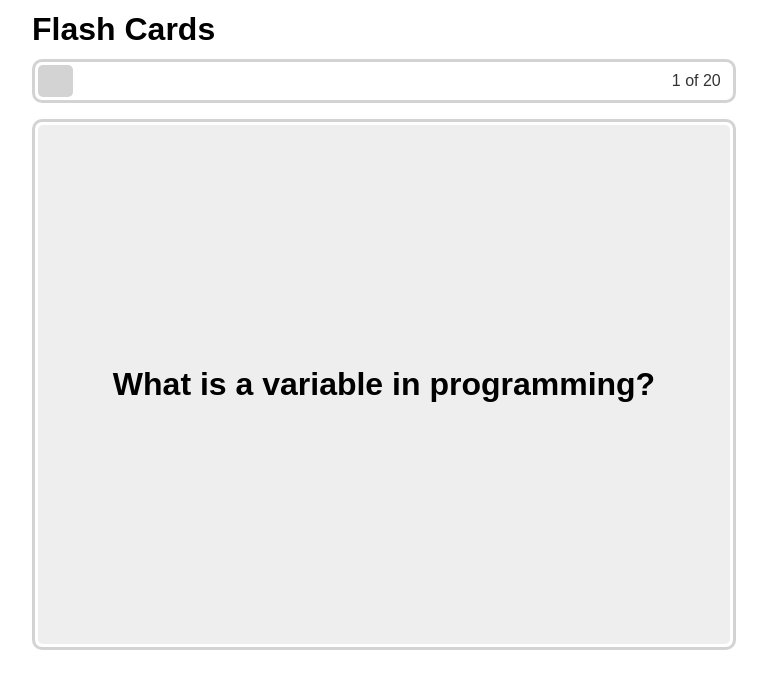
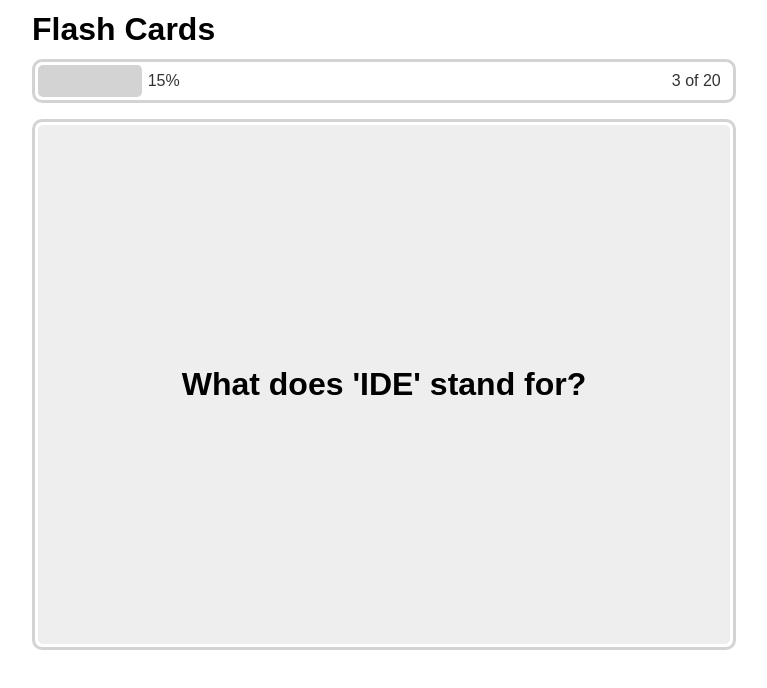
Before and after one commit to MrRyt247/flash-card-app, a SvelteKit app: page / in a window 1280 px wide. Shown: the top 688 px of the page, without its empty margins (256-1023 px from the left). Built offline with nearby package versions, Linux system fonts and the light colour scheme.

Commit message:
:sparkles: adds percentage progess indicator

```diff
--- a/src/routes/+page.svelte
+++ b/src/routes/+page.svelte
@@ -4,7 +4,7 @@
 	import { data } from './components/data';
 
 	let total: number = data.length;
-	let index: number = $state(0);
+	let index: number = $state(2);
 	let currentQuestion: { question: string; answer: string } = data[index];
 	let isAnsShown: boolean = $state(false);
 </script>
--- a/src/routes/components/Progressbar.svelte
+++ b/src/routes/components/Progressbar.svelte
@@ -3,10 +3,12 @@
 
     let currentQuestion = index + 1;
 	let progress: number = (currentQuestion / total) * 100;
+    let percentagePos: number = progress < 50 ? progress : 50;
 </script>
 
 <div class="container" style:--progress={progress}%>
 	<div class="bar"></div>
+    <span class="percent" style:--percentagePos={percentagePos}%>{progress}%</span>
 	<span>{currentQuestion} of {total}</span>
 </div>
 
@@ -30,6 +32,13 @@
 		border-radius: 5px;
 	}
 
+    .percent {
+        left: var(--percentagePos);
+        /* left: 0; */
+        right: unset;
+        transform: translate(25%, -50%);
+    }
+
 	span {
         position: absolute;
         top: 50%;
```
